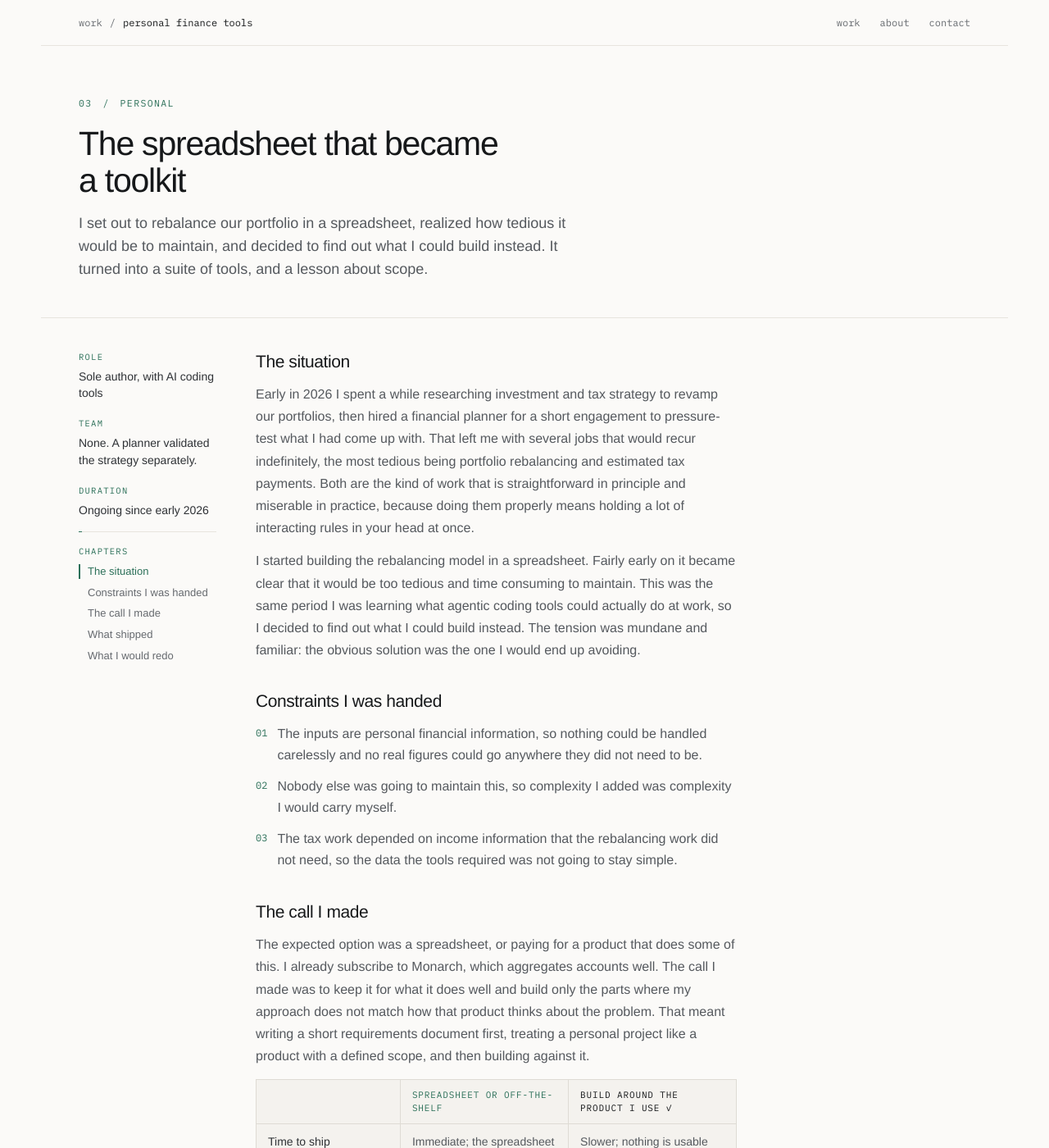
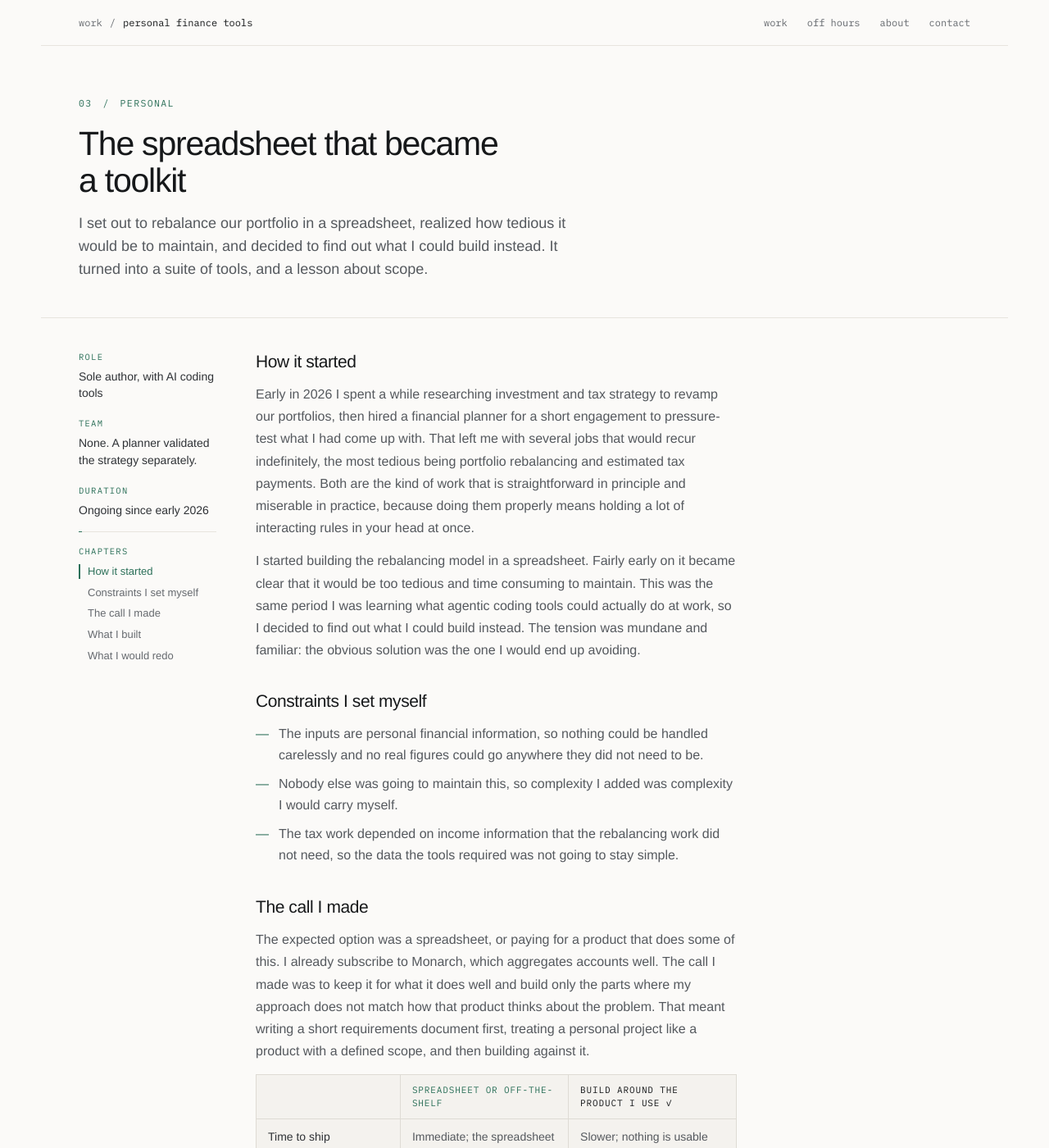
Before and after one commit to pd-product/pd-product.github.io, a Jekyll site: the page built from _work/personal-finance-tools.md, in a window 1280 px wide and 1400 px high. Shown: the whole window at 82% size. Built offline with Jekyll 4.4.1, drawn with Linux system fonts in a browser that asks for light colours; some of the changed text lies outside the part shown.

Commit message:
Refresh home copy, chapter titles and the share card
Content only; no CSS in this commit. Every string is the owner's own, taken
verbatim from the design handoff's section H.

- Hero eyebrow drops "senior pm"; the new headline replaces both old
  sentences. The fact strip picks the role back up, and its markup lands here
  ahead of the CSS so the two commits stay separable.
- About loses the retired "AI skeptic to AI native" sentence.
- Case 01 takes a shorter title and a shorter home-row lesson. The full
  sentence stays in its redo chapter.
- Case 03's three chapter headings are reworded. The {#situation},
  {#constraints} and {#shipped} anchors are UNCHANGED -- they are a URL
  contract, and the rail reads labels rather than ids.
- Constraint lists move from ordered to unordered in all three stories. The
  square that replaces the numbers is a CSS change and lands with section D;
  until then they render with the existing em dash.
- assets/og/default.png replaces a card that was live carrying retired copy.
  Verified 1200x630, so the dimensions in _config.yml and the equality test in
  _layouts/default.html keep working, and og_image.alt now transcribes the
  card that actually ships.

_work/example-story.md and README.md both taught the ordered-list form and are
swept here rather than left to drift.

Co-Authored-By: Claude Opus 5 (1M context) <noreply@anthropic.com>
Claude-Session: https://claude.ai/code/session_01NoNztFC8qR2RDsTvavs2HW

```diff
--- a/_config.yml
+++ b/_config.yml
@@ -64,11 +64,19 @@ linkedin: "https://www.linkedin.com/in/patrick-diggins/"
 # to crawlers again unless it is excluded.
 
 # Nav is data, not markup: edited here, rendered by _includes/nav.html.
-# Two of the three are anchors on the home page, so they are written as
-# absolute paths and work from story pages too.
+# All four are anchors on the home page, so they are written as absolute paths
+# and work from story pages too.
+#
+# The home page carries a fifth anchored section, #path-here, which is
+# deliberately NOT in the nav: it is context for the sections around it rather
+# than a destination, and a five-item mono row starts wrapping at the phone
+# breakpoint. The id exists so the section is a labelled landmark and so it can
+# be linked directly.
 nav:
   - title: "work"
     url: "/#work"
+  - title: "off hours"
+    url: "/#off-hours"
   - title: "about"
     url: "/#about"
   - title: "contact"
@@ -131,7 +139,7 @@ og_image:
   # Describes what the CARD LOOKS LIKE, not what it says. Someone who hears this
   # is about to meet the headline again as page text; repeating it here makes
   # them listen to it twice and tells them nothing about the image.
-  alt: "A dark share card: a small green monospace line reading senior pm, solving problems with ai, above a large four-line headline, with the name Pat Diggins and pdiggins.com along the bottom."
+  alt: "A dark share card: a small green monospace line reading solving problems with ai, above a large four-line headline, with the name pat diggins and pdiggins.com along the bottom."
 
 # The person this site is about. Rendered as a ProfilePage + Person JSON-LD
 # block on the HOME PAGE ONLY, by _layouts/default.html. Data, not markup, so
--- a/_work/personal-finance-tools.md
+++ b/_work/personal-finance-tools.md
@@ -44,17 +44,17 @@ tradeoffs:
 published: true
 ---
 
-## The situation    {#situation}
+## How it started    {#situation}
 
 Early in 2026 I spent a while researching investment and tax strategy to revamp our portfolios, then hired a financial planner for a short engagement to pressure-test what I had come up with. That left me with several jobs that would recur indefinitely, the most tedious being portfolio rebalancing and estimated tax payments. Both are the kind of work that is straightforward in principle and miserable in practice, because doing them properly means holding a lot of interacting rules in your head at once.
 
 I started building the rebalancing model in a spreadsheet. Fairly early on it became clear that it would be too tedious and time consuming to maintain. This was the same period I was learning what agentic coding tools could actually do at work, so I decided to find out what I could build instead. The tension was mundane and familiar: the obvious solution was the one I would end up avoiding.
 
-## Constraints I was handed    {#constraints}
+## Constraints I set myself    {#constraints}
 
-1. The inputs are personal financial information, so nothing could be handled carelessly and no real figures could go anywhere they did not need to be.
-2. Nobody else was going to maintain this, so complexity I added was complexity I would carry myself.
-3. The tax work depended on income information that the rebalancing work did not need, so the data the tools required was not going to stay simple.
+- The inputs are personal financial information, so nothing could be handled carelessly and no real figures could go anywhere they did not need to be.
+- Nobody else was going to maintain this, so complexity I added was complexity I would carry myself.
+- The tax work depended on income information that the rebalancing work did not need, so the data the tools required was not going to stay simple.
 {: role="list"}
 
 ## The call I made    {#the-call}
@@ -65,7 +65,7 @@ The expected option was a spreadsheet, or paying for a product that does some of
 
 I kept Monarch for aggregating and exporting the data, which is the part it does better than anything I would write, and built tools that consume that export. That boundary meant I never had to rebuild aggregation. The tools now cover rebalancing, estimated tax payments, spend analysis, and budgeting.
 
-## What shipped    {#shipped}
+## What I built    {#shipped}
 
 A suite of Python tools covering rebalancing, estimated tax payments, spend analysis, and budgeting. The obvious benefit is that they save me the manual work. The one I did not anticipate is that they let me run each exercise as often as I want, more accurately and in more depth than I otherwise would. That turned out to be the actual value, and it matches what I found using the same tools at work. The real gain was reaching analysis I would otherwise have skipped.
 
```
Also changed, not shown: _work/example-story.md (+6 -4 lines), _work/targeting-architecture.md (+8 -7 lines), _work/testing-the-fix.md (+3 -3 lines), index.html (+24 -4 lines), README.md, assets/og/default.png.
